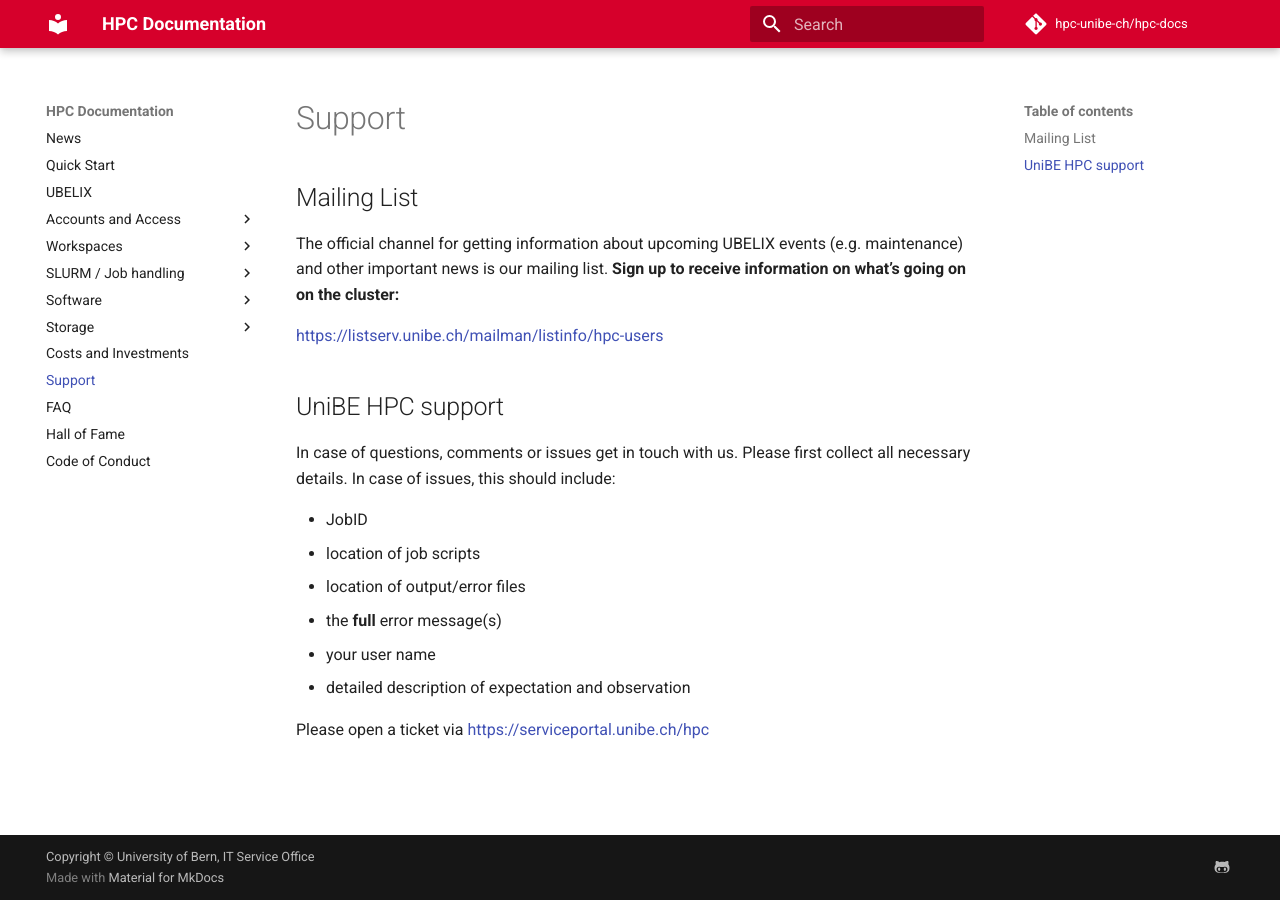
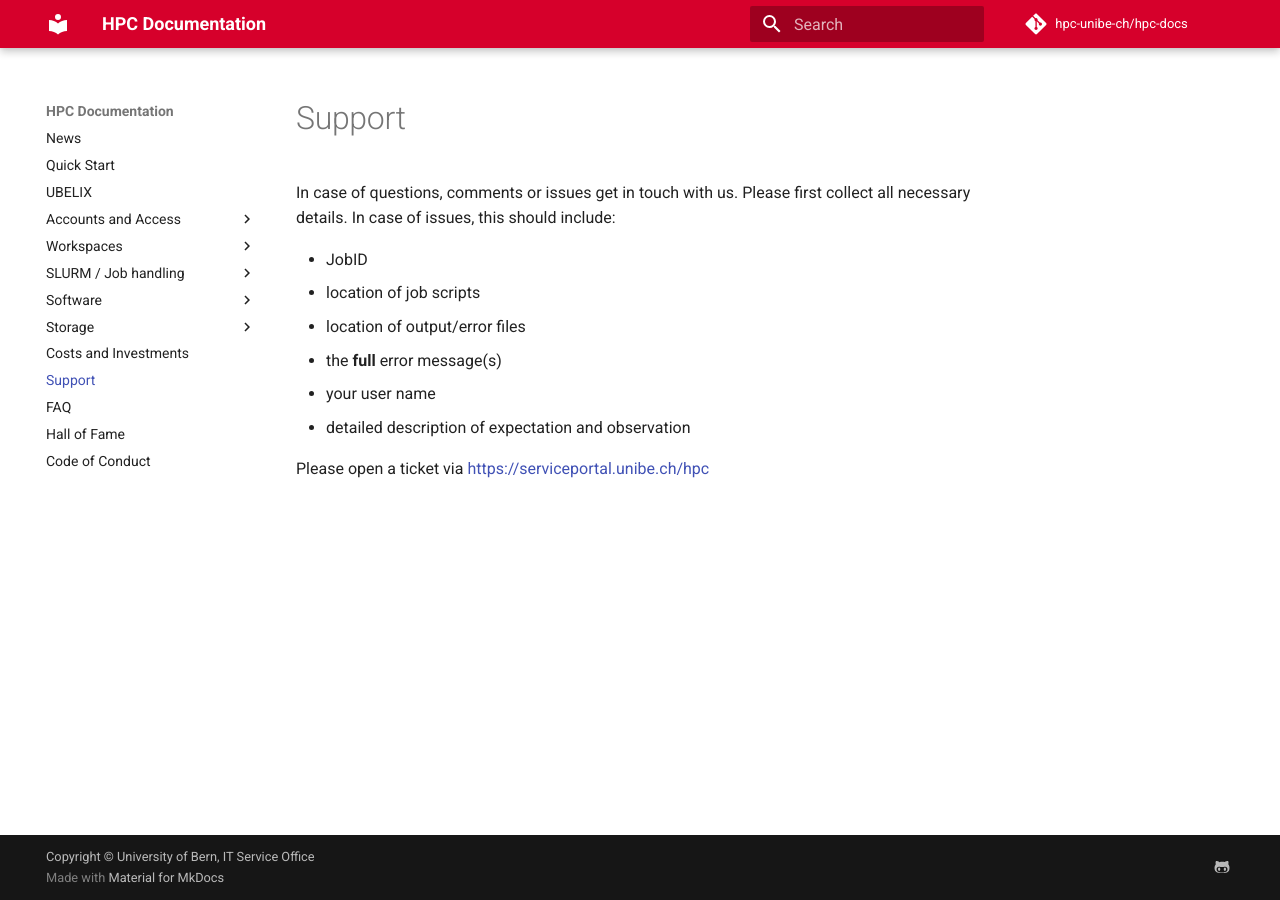
Before and after one commit to hpc-unibe-ch/hpc-unibe-ch.github.io, an MkDocs documentation site: the page built from docs/general/support.md, in a window 1280 px wide. Built offline with MkDocs 1.6.1 and Material for MkDocs 9.7.7, drawn with Linux system fonts in a browser that asks for light colours; comment, search, counter and statistics services are not loaded.

Commit message:
Update support information

```diff
--- a/docs/general/support.md
+++ b/docs/general/support.md
@@ -1,11 +1,5 @@
 # Support
 
-## Mailing List
-The official channel for getting information about upcoming UBELIX events (e.g. maintenance) and other important news is our mailing list. **Sign up to receive information on what's going on on the cluster:**
-
-[https://listserv.unibe.ch/mailman/listinfo/hpc-users](https://listserv.unibe.ch/mailman/listinfo/hpc-users)
-
-## UniBE HPC support
 In case of questions, comments or issues get in touch with us.
 Please first collect all necessary details. In case of issues, this should include:
 
```
